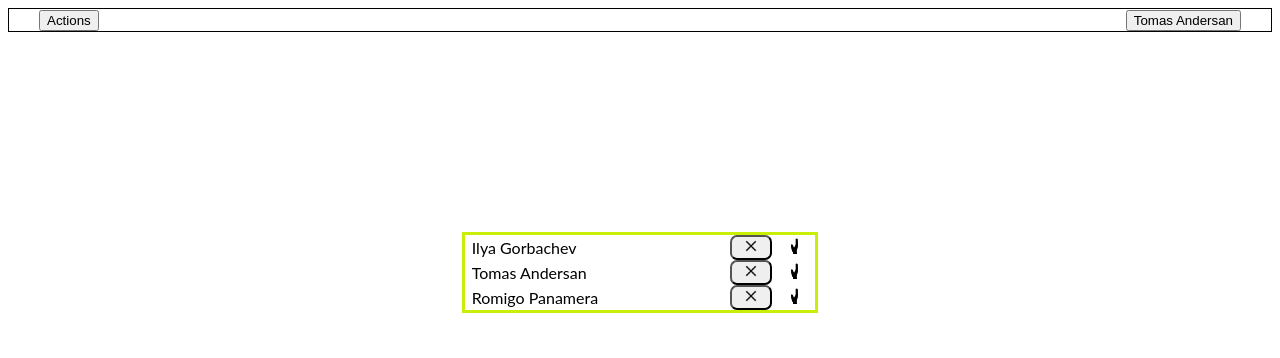
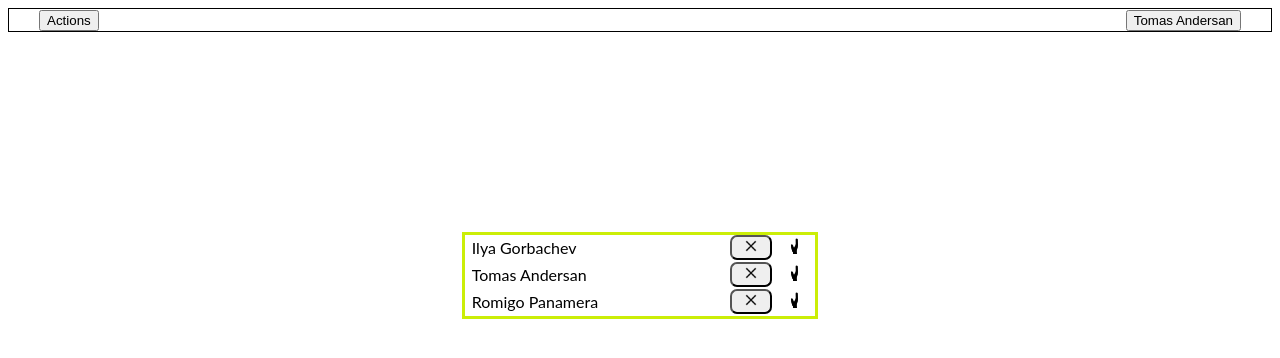
Before and after one commit to IlyaGorbachov7/react-app-classroom, a React (Create React App) app: page / in a window 1280 px wide. Shown: the top 358 px of the page. Built offline with nearby package versions, Linux system fonts and the light colour scheme.

Commit message:
something changed RowTable.css

```diff
--- a/src/components/RowTable.jsx
+++ b/src/components/RowTable.jsx
@@ -1,4 +1,4 @@
-import React,{useState} from 'react';
+import React, {useState} from 'react';
 import btnCross from "./img/btn-cross.png";
 import hand from "./img/hand.png";
 import "./csses/RowTable.css"
--- a/src/components/csses/RowTable.css
+++ b/src/components/csses/RowTable.css
@@ -1,7 +1,8 @@
 .row-content {
     width: 100%;
     display: flex;
-    /*border: 5px solid deeppink;*/
+    /*border: 1px solid deeppink;*/
+    margin-bottom: 2px;
 }
 
 .content-name {
```
